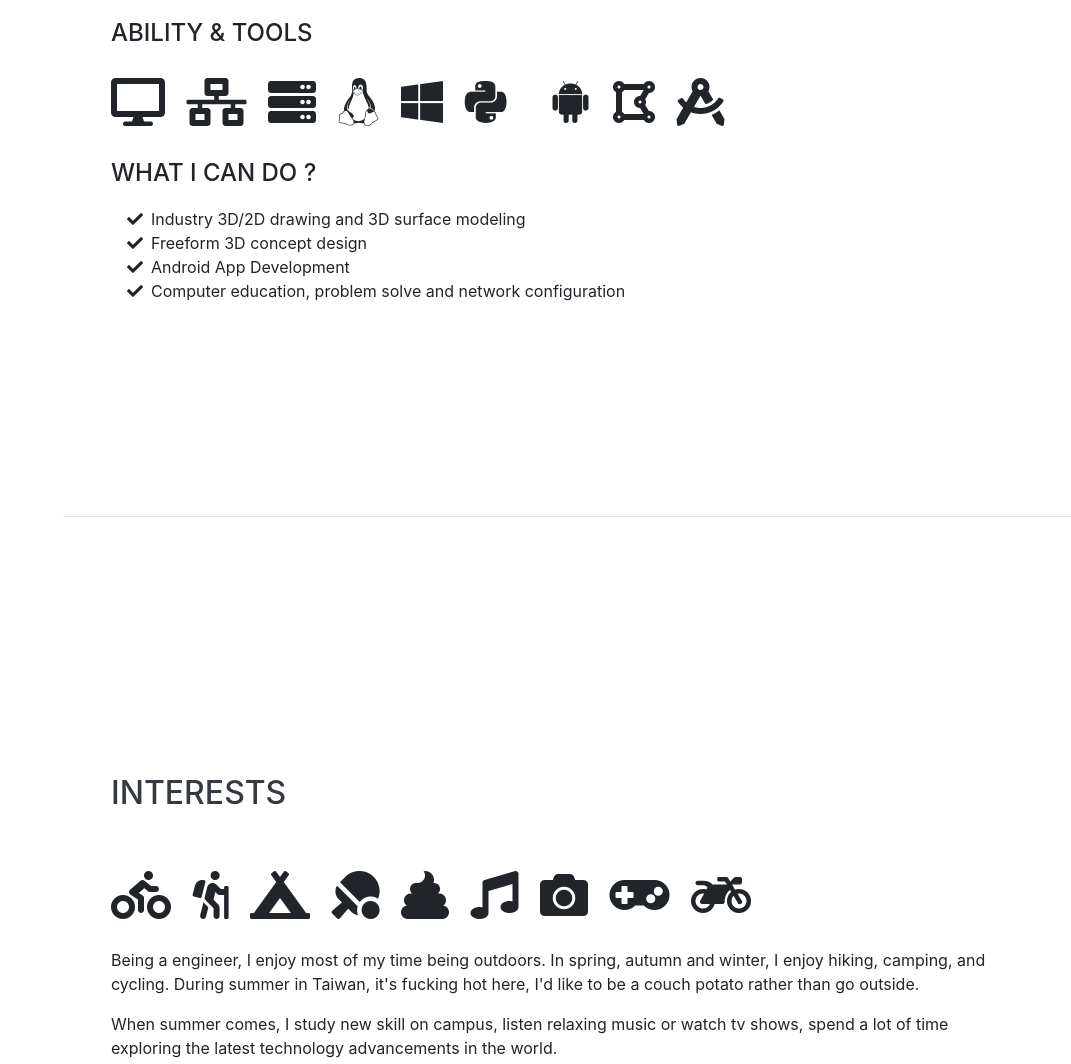
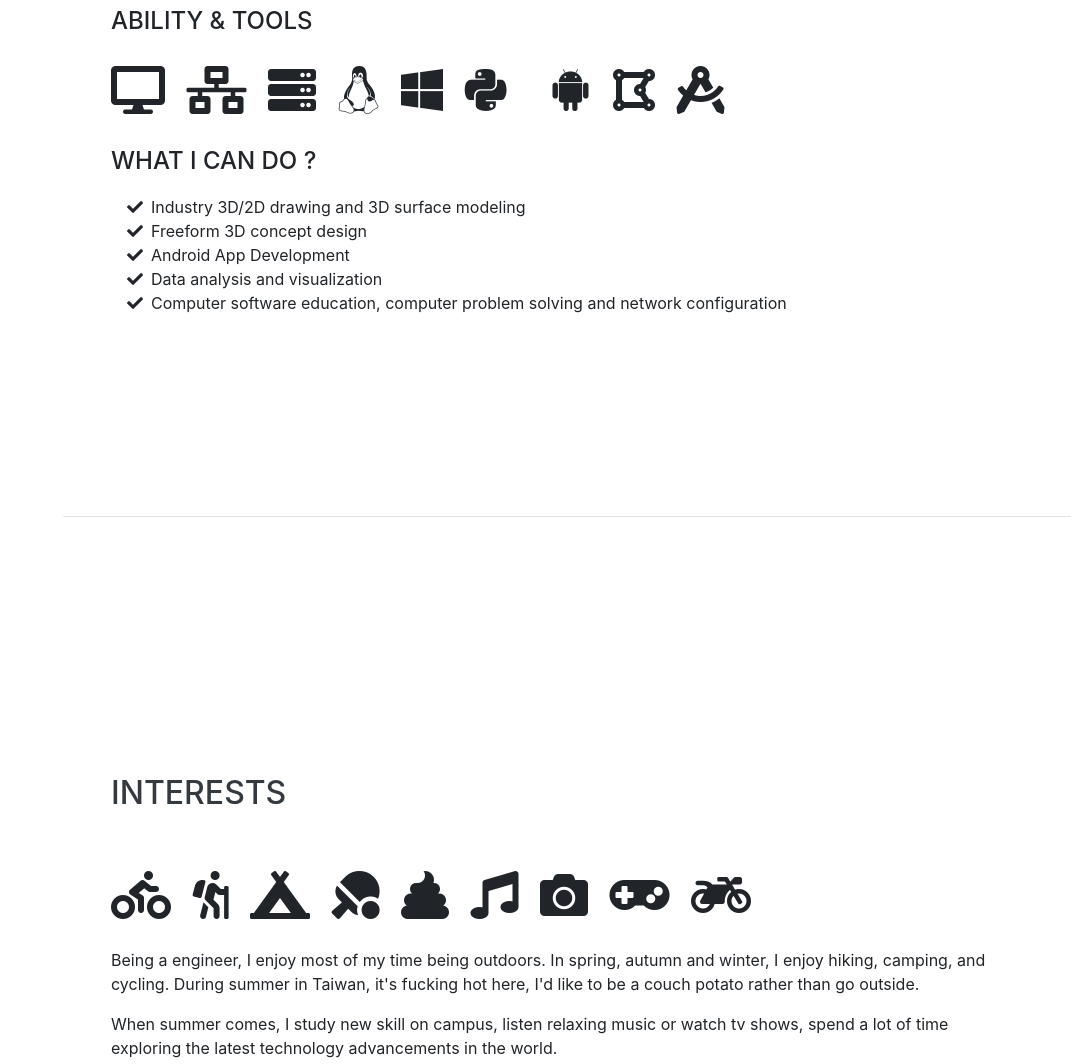
Before and after one commit to OGC-fever/resume, a website with bundled scripts: page index.html in a window 1280 px wide. Shown: the part 1085-2149 px from the top of the page, without its empty margins (209-1280 px from the left). Built offline with nearby package versions, Linux system fonts and the light colour scheme; some icons are missing; a web font is replaced by a local one.

Commit message:
Update index.html

```diff
--- a/index.html
+++ b/index.html
@@ -136,7 +136,11 @@
           </li>
           <li>
             <i class="fa-li fa fa-check"></i>
-            Computer education, problem solve and network configuration
+            Data analysis and visualization
+          </li>
+          <li>
+            <i class="fa-li fa fa-check"></i>
+            Computer software education, computer problem solving and network configuration
           </li>
         </ul>
       </div>
```
